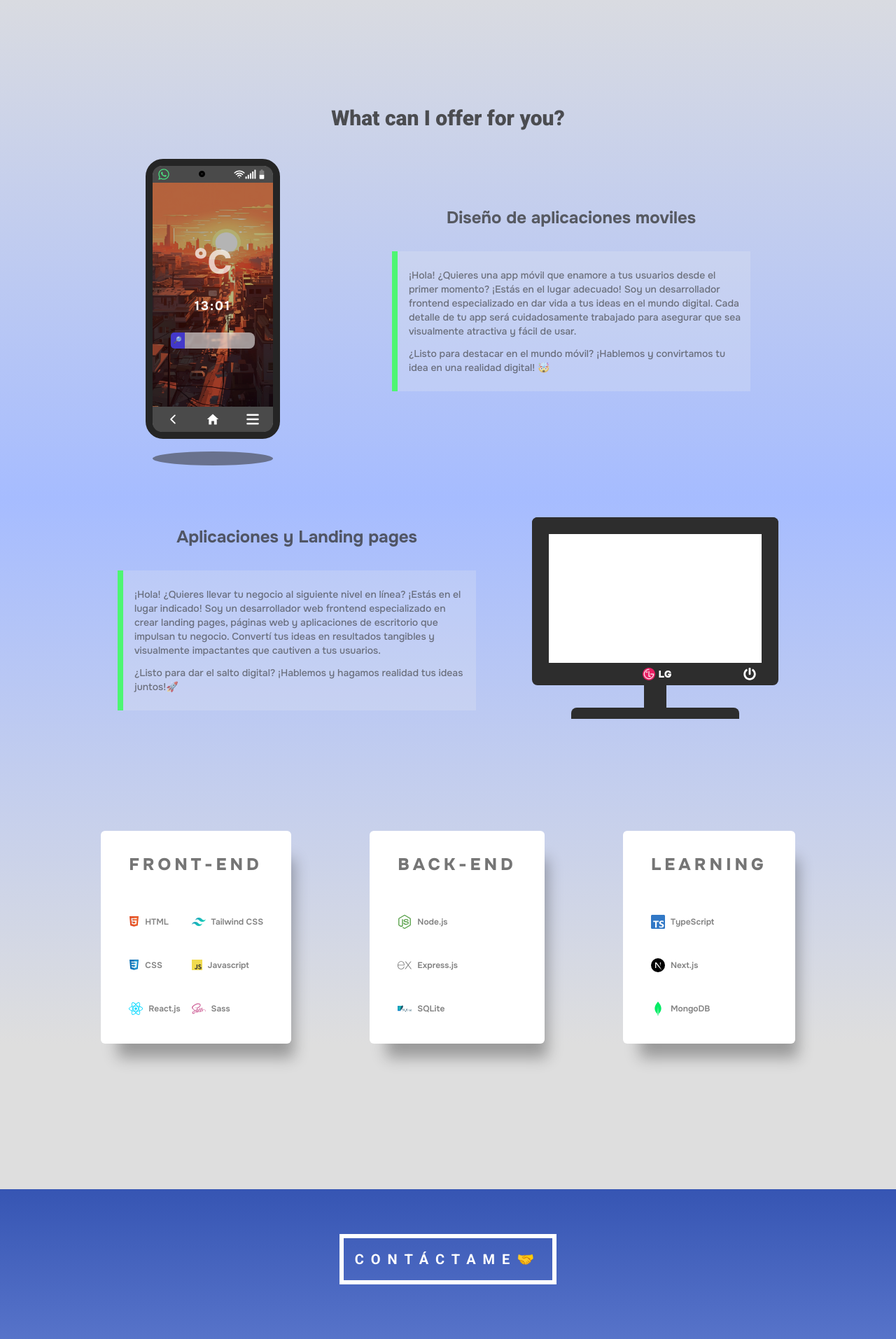
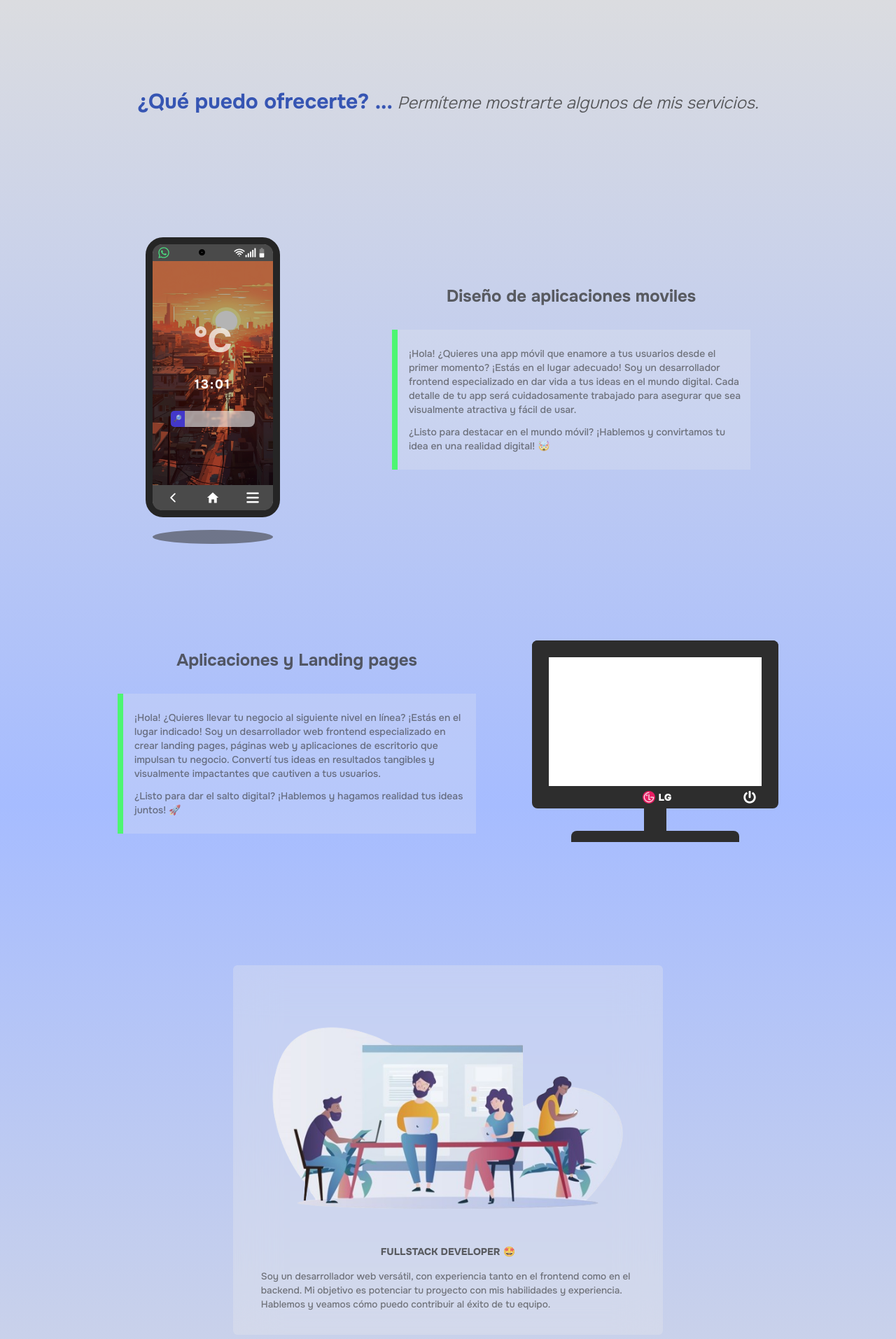
Before and after one commit to SebaPerez90/PORTFOLIO, a Next.js app: page / in a window 1280 px wide. Shown: the part 10020-11933 px from the top of the page at 70% size. Built offline with nearby package versions, Linux system fonts and the light colour scheme; no server answers.

Commit message:
adding english traductions

```diff
--- a/src/components/header/NavBar.tsx
+++ b/src/components/header/NavBar.tsx
@@ -76,7 +76,6 @@ const NavBar = () => {
         <Image src={icon} alt='icon' />
         <span>Seba Perez</span>
       </div>
-      {/* w-[35em] bg-gradient-to-l from-light-500 to-[#DCBFFF] */}
       <nav className='[display:none] md:flex justify-end gap-4 pt-2 '>
         {navLinks.map((item, index) => (
           <Link
--- a/src/components/main/Skills.tsx
+++ b/src/components/main/Skills.tsx
@@ -9,6 +9,7 @@ import Image from 'next/image';
 import lg_icon from '@/assets/images/lg-icon.webp';
 import UI_dark from '@/assets/images/UI-dark.webp';
 import UI_light from '@/assets/images/UI-light.webp';
+import devs_team from '@/assets/images/devs-team.png';
 
 import { IoMdHome } from 'react-icons/io';
 import { IoChevronBackOutline } from 'react-icons/io5';
@@ -96,15 +97,20 @@ const Skills = () => {
         style={roboto.style}>
         {engLanguageActive ? 'SKILLS & SERVICES' : 'HABILIDADES Y SERVICIOS '}🤓
       </h1>
-      <button onClick={() => console.log(theme)}>fetch</button>
 
       <article className='py-40 w-full h-full'>
-        <h1
-          className='text-center text-3xl mb-10 text-[#333333d7]'
-          style={roboto.style}>
-          What can I offer for you?
+        <h1 className='text-center text-3xl mb-44 font-bold text-light-400'>
+          {engLanguageActive
+            ? 'What can I offer for you? ...'
+            : '¿Qué puedo ofrecerte? ...'}
+          <span className='italic text-2xl text-[#333333cb] font-light'>
+            {' '}
+            {engLanguageActive
+              ? 'let me show you some of my services.'
+              : 'Permíteme mostrarte algunos de mis servicios.'}
+          </span>
         </h1>
-        <div className='grid grid-cols-2 grid-rows-[repeat(2,min-max(100px,auto))] gap-y-[7em] relative w-[80%] m-[0_auto]'>
+        <div className='grid grid-cols-3 grid-rows-[repeat(2,min-max(100px,auto))] gap-y-[11em] relative w-[80%] m-[0_auto]'>
           <div className='w-full flex justify-around flex-wrap row-span-1 col-span-full'>
             <div className='relative w-[12em] h-[25rem] flex flex-col justify-between border-[10px] border-[#252525] bg-white rounded-[25px] before:absolute before:w-full before:h-5 before:rounded-[50%] before:left-0 before:bottom-[-3em] before:bg-[#3737378f] before:z-50'>
               <div className='py-1 rounded-[13px_13px_0_0] w-full bg-[#4a4a4a] px-2 text-white flex justify-between items-center'>
@@ -151,26 +157,22 @@ const Skills = () => {
               <h1 className='text-2xl font-bold text-[#333333c0]'>
                 Diseño de aplicaciones moviles
               </h1>
-              <div className='text-sm font-medium text-[#3333339e] border-l-8 border-light-800 bg-[#ececec39] pl-4 pr-2 py-6'>
+              <div className='text-sm font-medium text-[#3333339e] border-l-8 border-light-800 bg-[#ececec39] pl-4 pr-2 py-6 '>
                 <p>
-                  ¡Hola! ¿Quieres una app móvil que enamore a tus usuarios desde
-                  el primer momento? ¡Estás en el lugar adecuado! Soy un
-                  desarrollador frontend especializado en dar vida a tus ideas
-                  en el mundo digital. Cada detalle de tu app será
-                  cuidadosamente trabajado para asegurar que sea visualmente
-                  atractiva y fácil de usar.
+                  {engLanguageActive
+                    ? `Hey there! Looking for a mobile app that captivates your users from the get-go? You're in the right place! I'm a frontend developer specialized in bringing your ideas to life in the digital world. Every detail of your app will be meticulously crafted to ensure it's visually appealing and user-friendly.`
+                    : '¡Hola! ¿Quieres una app móvil que enamore a tus usuarios desde el primer momento? ¡Estás en el lugar adecuado! Soy un desarrollador frontend especializado en dar vida a tus ideas en el mundo digital. Cada detalle de tu app será cuidadosamente trabajado para asegurar que sea visualmente atractiva y fácil de usar.'}
                 </p>
                 <p className='mt-3'>
-                  ¿Listo para destacar en el mundo móvil? ¡Hablemos y
-                  convirtamos tu idea en una realidad digital! 🤯
+                  {engLanguageActive
+                    ? `Ready to stand out in the mobile world? Let's talk and turn your idea into a digital reality!`
+                    : '¿Listo para destacar en el mundo móvil? ¡Hablemos y convirtamos tu idea en una realidad digital!'}{' '}
+                  🤯
                 </p>
               </div>
             </article>
           </div>
 
-          {/* ¡Hola! Soy un desarrollador web versátil, con experiencia tanto en el frontend como en el backend. Mi objetivo es potenciar tu proyecto con mis habilidades y experiencia. ¿Listo para llevar tu proyecto al siguiente nivel? ¡Hablemos y veamos cómo puedo contribuir al éxito de tu equip */}
-
-          {/* other section */}
           <div className='w-full flex justify-around flex-wrap row-span-2 col-span-full flex-row-reverse'>
             <div className='flex flex-col justify-center items-center'>
               <div className='h-[13em] w-[22em] rounded-[0.5em_0.5em_0_0] bg-white aaaa border-[1.5em] border-[#2d2d2d] border-b-0'></div>
@@ -186,23 +188,42 @@ const Skills = () => {
             </div>
             <article className='w-1/2 flex flex-col items-center justify-center gap-8'>
               <h1 className='text-2xl font-bold text-[#333333c0]'>
-                Aplicaciones y Landing pages
+                {engLanguageActive
+                  ? `Applications and landing pages`
+                  : 'Aplicaciones y Landing pages'}
               </h1>
               <div className='text-sm font-medium text-[#3333339e] border-l-8 border-light-800 bg-[#ececec39] pl-4 pr-2 py-6'>
                 <p>
-                  ¡Hola! ¿Quieres llevar tu negocio al siguiente nivel en línea?
-                  ¡Estás en el lugar indicado! Soy un desarrollador web frontend
-                  especializado en crear landing pages, páginas web y
-                  aplicaciones de escritorio que impulsan tu negocio. Convertí
-                  tus ideas en resultados tangibles y visualmente impactantes
-                  que cautiven a tus usuarios.
+                  {engLanguageActive
+                    ? `Hello! Looking to take your business to the next level online? You're in the right place! I'm a frontend web developer specialized in creating landing pages, websites, and desktop applications that propel your business forward. I turn your ideas into tangible, visually stunning results that captivate your users.`
+                    : '¡Hola! ¿Quieres llevar tu negocio al siguiente nivel en línea? ¡Estás en el lugar indicado! Soy un desarrollador web frontend especializado en crear landing pages, páginas web y aplicaciones de escritorio que impulsan tu negocio. Convertí tus ideas en resultados tangibles y visualmente impactantes que cautiven a tus usuarios.'}
                 </p>
                 <p className='mt-3'>
-                  ¿Listo para dar el salto digital? ¡Hablemos y hagamos realidad
-                  tus ideas juntos!🚀
+                  {engLanguageActive
+                    ? `Ready to take the digital leap? Let's talk and bring your ideas to life together!`
+                    : '¿Listo para dar el salto digital? ¡Hablemos y hagamos realidad tus ideas juntos! '}
+                  🚀
                 </p>
               </div>
             </article>
+          </div>
+          <div className='w-[60%] m-[0_auto] rounded-md row-span-3 col-span-full p-8 bg-[#ececec4f] [backdrop-filter:blur(30px)]'>
+            <Image
+              src={devs_team}
+              alt='devs_team_image'
+              className='w-auto h-auto '
+            />
+            <h1 className='text-sm text-center font-extrabold text-[#333333c0]'>
+              {engLanguageActive
+                ? `DESARROLLADOR FULLSTACK`
+                : 'FULLSTACK DEVELOPER'}{' '}
+              🤩
+            </h1>
+            <p className='px-2 text-[0.85em] mt-4 font-medium text-[#3333339e]'>
+              {engLanguageActive
+                ? `I'm a versatile web developer, experienced in both frontend and backend. My goal is to enhance your project with my skills and expertise. Let's talk and see how I can contribute to your team's success.`
+                : 'Soy un desarrollador web versátil, con experiencia tanto en el frontend como en el backend. Mi objetivo es potenciar tu proyecto con mis habilidades y experiencia. Hablemos y veamos cómo puedo contribuir al éxito de tu equipo.'}
+            </p>
           </div>
         </div>
       </article>
```
Also changed, not shown: src/assets/images/devs-team.png (added).
